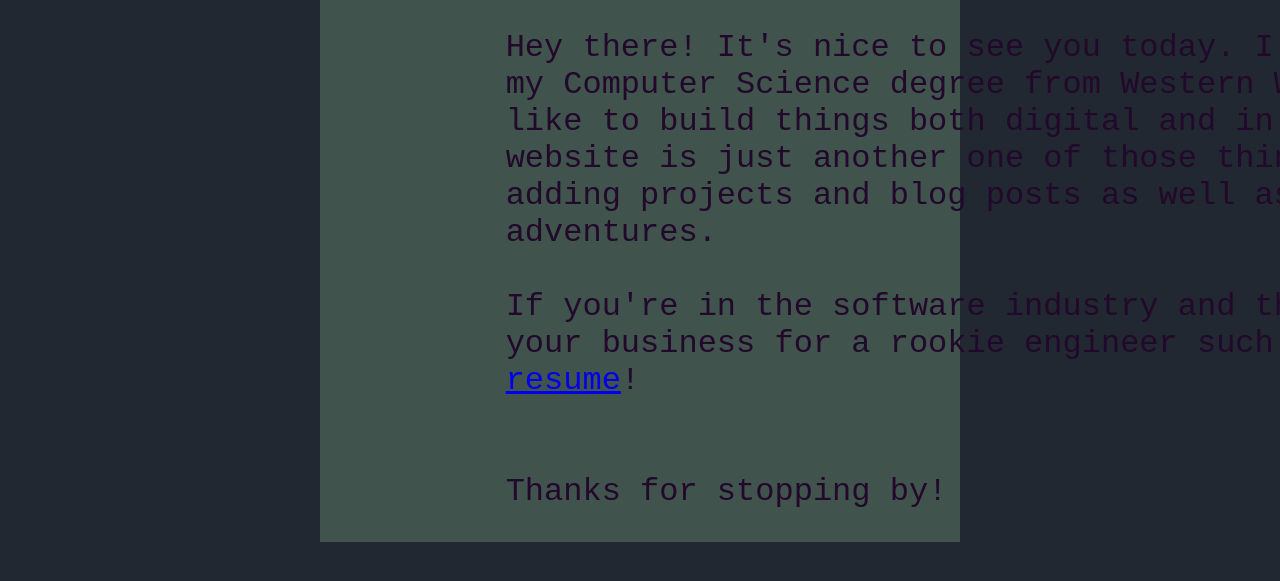
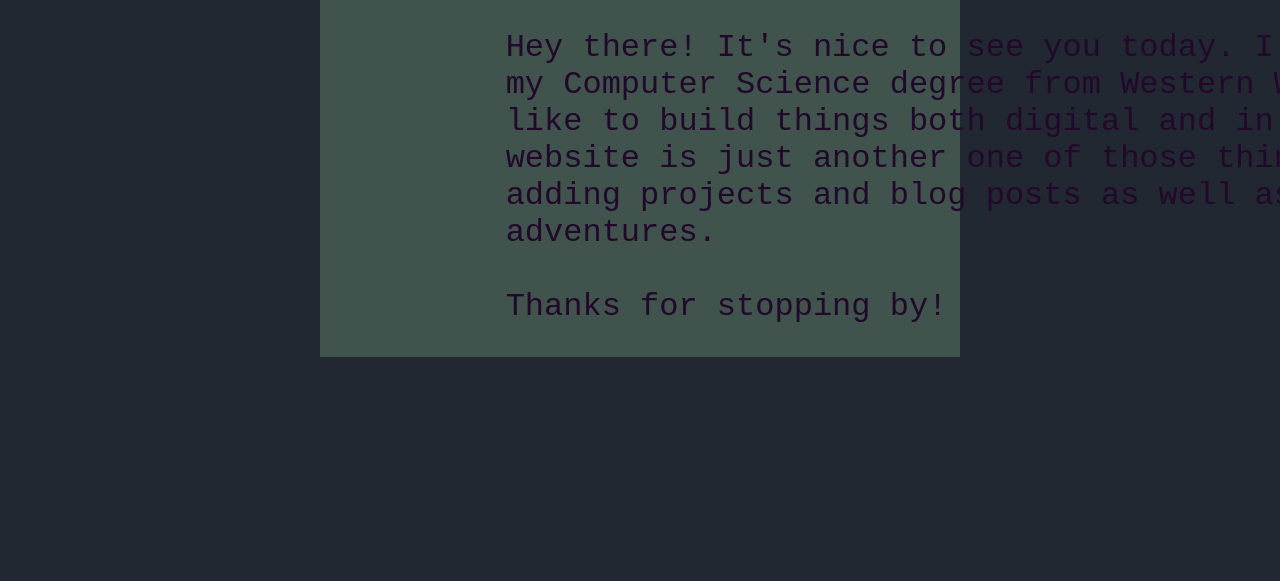
Before and after one commit to anton-mcintosh/idleworkshop, a plain HTML site: page about.html in a window 1280 px wide. Shown: the part 193-774 px from the top of the page. Drawn offline with Linux system fonts and the light colour scheme.

Commit message:
removed resume

```diff
--- a/about.html
+++ b/about.html
@@ -32,10 +32,6 @@
         adding projects and blog posts as well as sharing some of my travel
         adventures.
 
-        If you're in the software industry and think there might be a place in
-        your business for a rookie engineer such as myself, take a look at my
-        <a href="Anton_s_Resume.pdf">resume</a>! <br />
-
         Thanks for stopping by!</pre>
     </div>
   </div>
```
Also changed, not shown: 1 other file.
